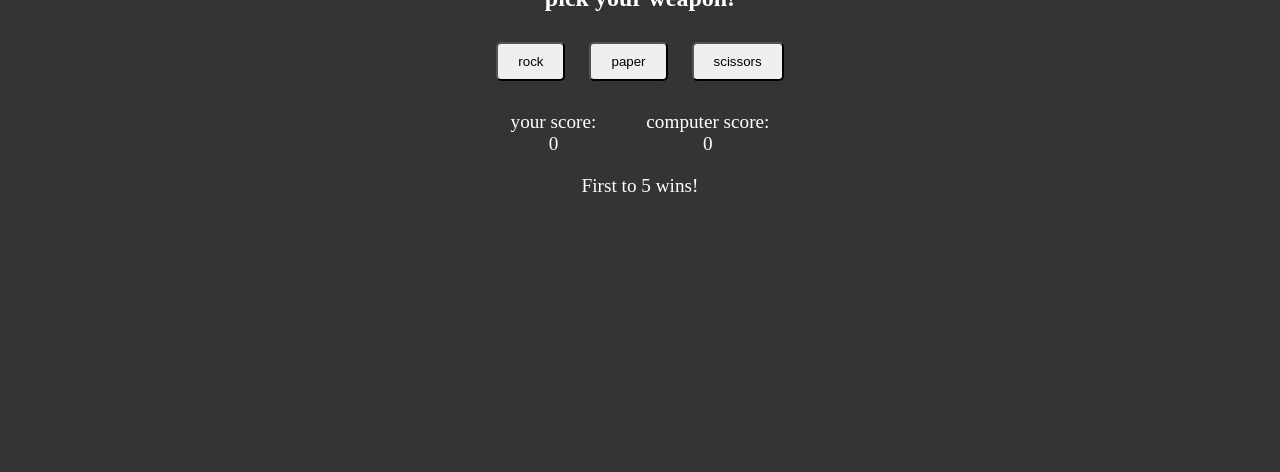
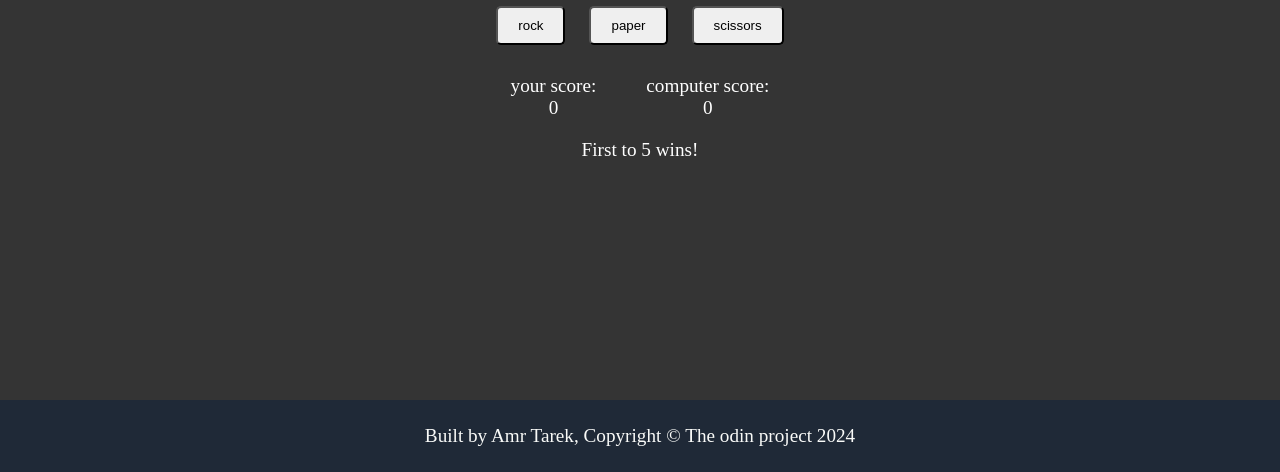
Before and after one commit to amrtarek97/rock-paper-scissors, a plain HTML site: page index.html in a window 1280 px wide. Shown: the part 328-800 px from the top of the page. Drawn offline with Linux system fonts and the light colour scheme.

Commit message:
add footer

```diff
--- a/index.html
+++ b/index.html
@@ -55,6 +55,9 @@
     </div>
 
 
+    <footer>
+      <p>Built by Amr Tarek, Copyright © The odin project 2024</p>
+    </footer>
 
     <script src="script.js"></script>
 </body>
--- a/style.css
+++ b/style.css
@@ -8,6 +8,8 @@
 
 body {
     display: flex;
+    flex-direction: column;
+
     justify-content: center;
     align-items: center;
     height: 100vh;
@@ -15,6 +17,14 @@ body {
     position: relative;
     background-color: rgb(52, 52, 52);
     color: white;
+}
+
+.game-box{
+    flex: 1;
+    display: flex;
+    flex-direction: column;
+    justify-content: center;
+
 }
 .score {
     display: flex;
@@ -87,3 +97,12 @@ p {
         opacity: 1;
     }
 }
+
+footer {
+    flex: 0;
+    padding: 25px 0;
+    text-align: center;
+    background-color: #1F2937;
+    color: #F9FAF8;
+    width: 100%;
+}
```
